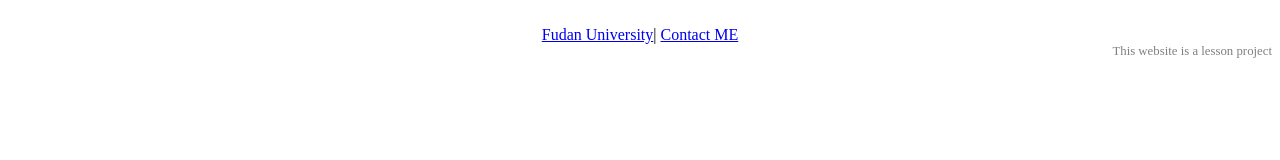
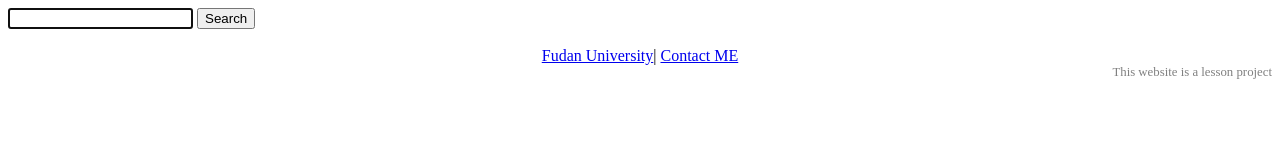
Before and after one commit to alct2017/fdu2020ss-webfundev-project, a plain HTML site: page index.html in a window 1280 px wide. Drawn offline with Linux system fonts and the light colour scheme.

Commit message:
refactor index

```diff
--- a/index.html
+++ b/index.html
@@ -11,6 +11,12 @@
 
 <body>
     <header></header>
+    <nav>
+        <form method="POST" action="#">
+            <input type="text" name="title" required autofocus>
+            <input type="submit" value="Search">
+        </form>
+    </nav>
     <footer>
         <br>
         <div id="bottom-link">
```
